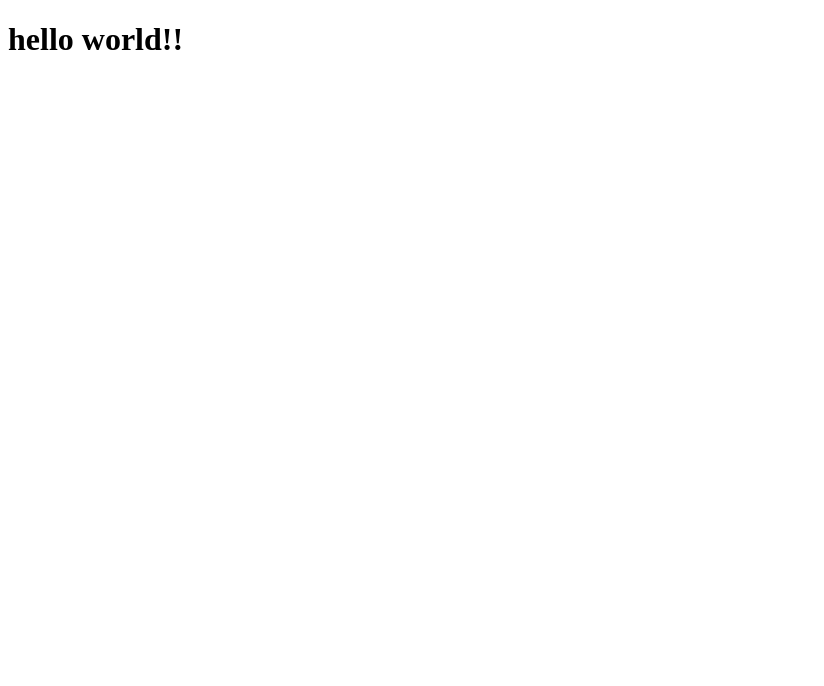
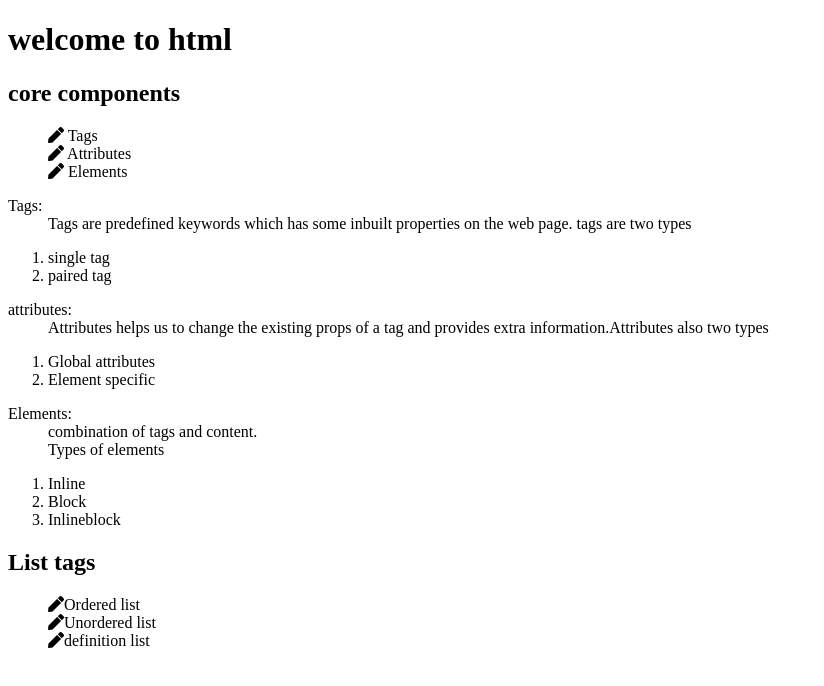
Before and after one commit to Anuhyapadala/debugsquad, a plain HTML site: page introductionOfHtml/index.html in a window 1280 px wide. Shown: the whole page, without its empty margins (0-824 px from the left). Drawn offline with Linux system fonts and the light colour scheme.

Commit message:
listTags

```diff
--- a/introductionOfHtml/index.html
+++ b/introductionOfHtml/index.html
@@ -1,11 +1,54 @@
 <!DOCTYPE html>
 <html lang="en">
+
 <head>
     <meta charset="UTF-8">
     <meta name="viewport" content="width=device-width, initial-scale=1.0">
-    <title>Document</title>
+    <title>anuhyaswebpage</title>
+    <link rel="stylesheet" href="https://cdnjs.cloudflare.com/ajax/libs/font-awesome/5.1.0/css/all.css"
+        integrity="sha512-ajhUYg8JAATDFejqbeN7KbF2zyPbbqz04dgOLyGcYEk/MJD3V+HJhJLKvJ2VVlqrr4PwHeGTTWxbI+8teA7snw=="
+        crossorigin="anonymous" referrerpolicy="no-referrer" />
 </head>
+
 <body>
-    <h1>hello world!!</h1>
+    <h1>welcome to html</h1>
+    <h2>core components</h2>
+    <ul type="none">
+        <li><i class="fas fa-pen"></i> Tags</li>
+        <li><i class="fas fa-pen"></i> Attributes</li>
+        <li><i class="fas fa-pen"></i> Elements</li>
+    </ul>
+    <dl>
+        <dt> Tags:</dt>
+        <dd>Tags are predefined keywords which has some inbuilt properties on the web page.
+            tags are two types</dd>
+        <ol type="1">
+            <li>single tag</li>
+            <li>paired tag</li>
+        </ol>
+        <dt> attributes:</dt>
+        <dd>Attributes helps us to change the existing props of a tag and provides extra information.Attributes also two types</dd>
+        <ol type="1">
+            <li>Global attributes</li>
+            <li>Element specific</li>
+        </ol>
+        <dt>Elements:</dt>
+        <dd>combination of tags and content.</dd>
+        <dd>Types of elements</dd>
+        <ol type="1">
+            <li>Inline</li>
+            <li>Block</li>
+            <li>Inlineblock</li>
+        </ol>
+    </dl>
+    <h2>List tags</h2>
+    <ul type="none">
+        <li><i class="fas fa-pen"></i>Ordered list</li>
+        <li><i class="fas fa-pen"></i>Unordered list</li>
+        <li><i class="fas fa-pen"></i>definition list</li>
+    </ul>
+
+
 </body>
+
 </html>
```
